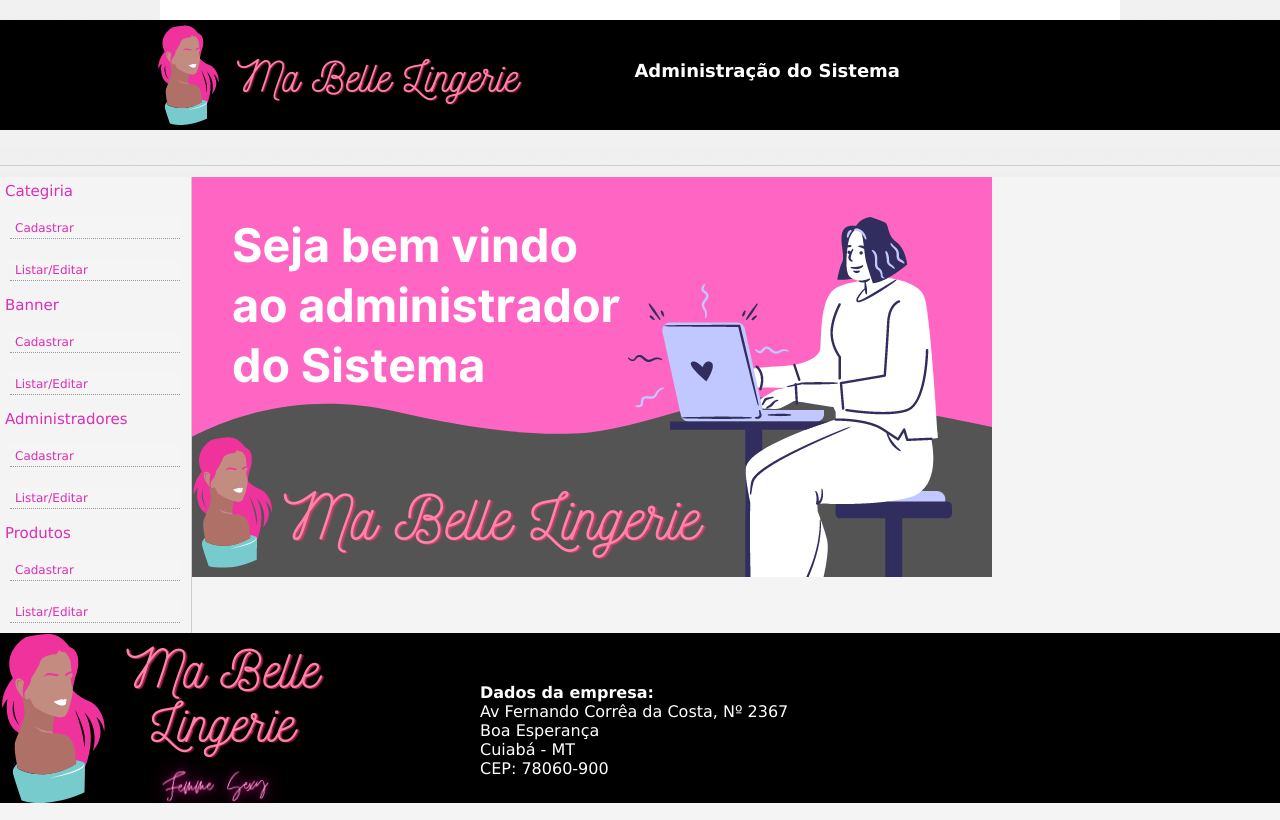
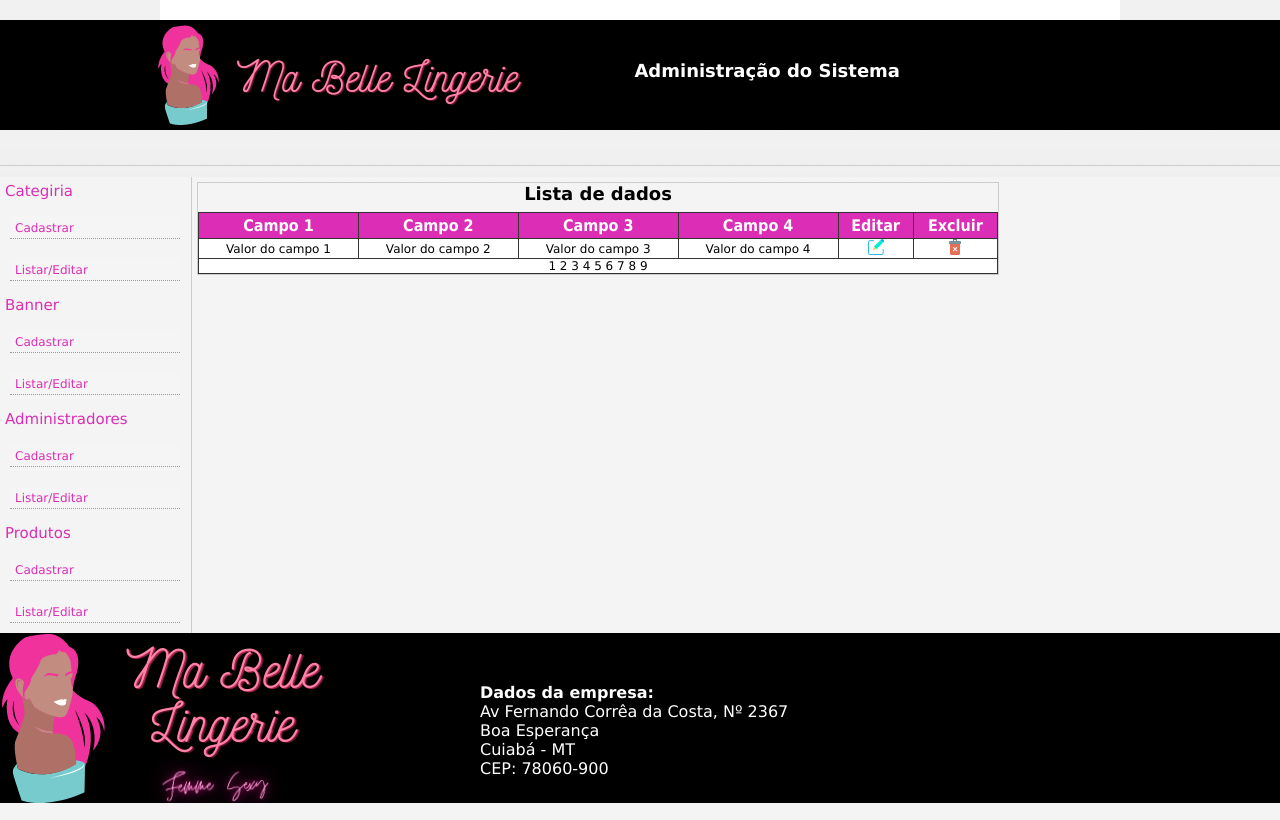
Before and after one commit to Wanderson-A-Timoteo/Ma-Belle-Lingerie, a PHP site: page /admin/index.php?link=2 in a window 1280 px wide. Shown: the top 820 px of the page. Run offline with PHP 8.4, Linux system fonts and the light colour scheme.

Commit message:
criado pasta lista em admin, lista.php com tabela para listar os dados

```diff
--- a/admin/index.php
+++ b/admin/index.php
@@ -23,7 +23,7 @@
                 $link = $_GET["link"];
 
                 $pag[1] = "home.php";
-                $pag[2] = "categoria.php";
+                $pag[2] = "lista/lista.php";
 
                 if (!empty($link)) {
                     if (file_exists($pag[$link])) {
--- /dev/null
+++ b/admin/lista/lista.php
@@ -0,0 +1,30 @@
+<h2> Lista de dados </h2>
+
+<table cellPadding="0" cellSpacing="0" border="1">
+    <thead>
+        <tr>
+            <th> Campo 1 </th>
+            <th> Campo 2 </th>
+            <th> Campo 3 </th>
+            <th> Campo 4 </th>
+            <th> Editar </th>
+            <th> Excluir </th>
+        </tr>
+    </thead>
+
+    <tbody>
+        <tr>
+            <td> Valor do campo 1 </td>
+            <td> Valor do campo 2 </td>
+            <td> Valor do campo 3 </td>
+            <td> Valor do campo 4 </td>
+            <td> <a href="#"><img src="imagens/editar.png" border="0"> </a> </td>
+            <td> <a href="#"><img src="imagens/excluir.png" border="0"> </a> </td>
+        </tr>
+
+        <tr>
+            <td colSpan="6">1 2 3 4 5 6 7 8 9 </td>
+        </tr>
+    </tbody>
+
+</table>
--- a/admin/menu.php
+++ b/admin/menu.php
@@ -1,7 +1,7 @@
 <div id="sessao"> Categiria </div>
 <ul>
     <li><a href="#"> Cadastrar </a> </li>
-    <li><a href="#"> Listar/Editar </a> </li>
+    <li><a href="index.php?link=2"> Listar/Editar </a> </li>
 </ul>
 
 <div id="sessao"> Banner </div>
--- a/admin/style/adm.css
+++ b/admin/style/adm.css
@@ -155,3 +155,47 @@ body{
 .limpa {
   clear: both;
 }
+
+#direito {
+  width: 800px;
+  float: left;
+  margin: 5px 0 0 5px;
+  border: solid 1px #ccc;
+}
+
+#direito {
+  text-align: center;
+}
+
+/** Tabela */
+
+table{
+  float: left;
+  border-collapse: collapse;
+  border: solid 1px #333;
+  background: #fff;
+  width: 100%;
+  margin-top: 8px;
+  text-align: center;
+}
+
+table thead{
+  font: 16px Tahoma, Geneva, sans-serif;
+  font-weight: bold;
+  color: white;
+  background: rgb(219, 45, 182);
+}
+
+table thead tr th{
+  padding: 3px 0;
+}
+
+table thead tr td {
+  padding: 3px;
+}
+
+table tbody tr:hover {
+  background:rgb(241, 166, 225);
+}
+
+/** Fim Tabela */
```
Also changed, not shown: admin/imagens/editar.png (added), admin/imagens/excluir.gif (added), admin/imagens/excluir.png (added).
